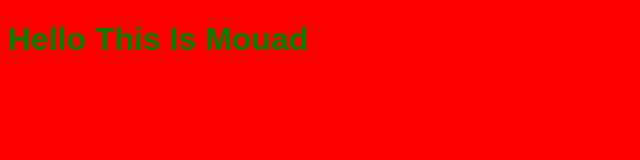
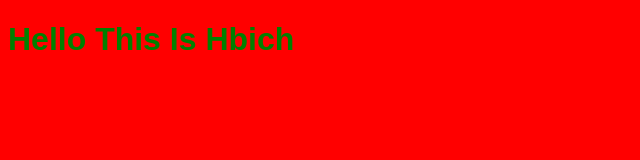
Before and after one commit to mouadmhb7/myProjecte, a plain HTML site: page index.html in a window 1280 px wide. Shown: the full height of the page, 0-640 px from the left. Drawn offline with Linux system fonts and the light colour scheme.

Commit message:
change h2 text

```diff
--- a/index.html
+++ b/index.html
@@ -7,7 +7,7 @@
     <title>Document</title>
 </head>
 <body>
-    <h1>hello this is mouad</h1>
+    <h1>hello this is hbich</h1>
     <script src="app.js"></script>
 </body>
 </html>
```
